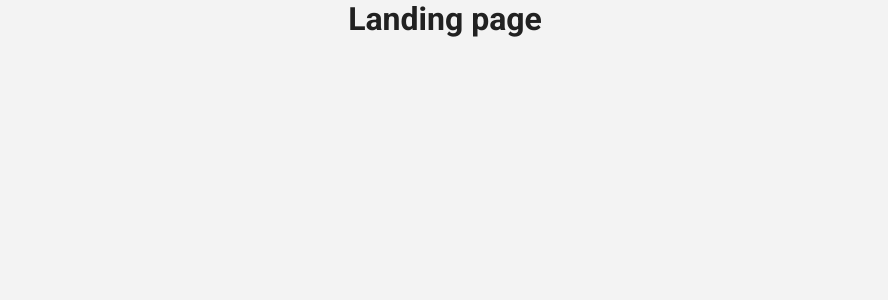
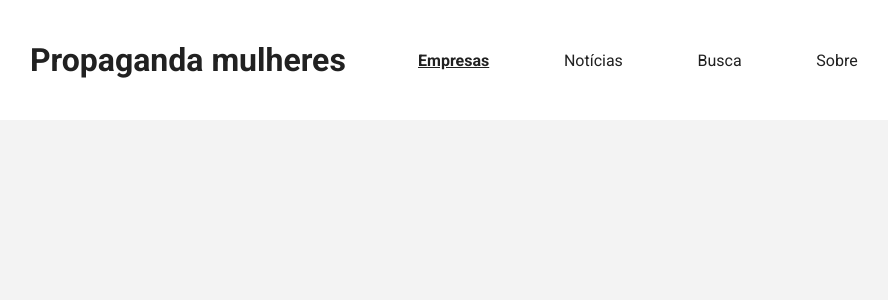
Before and after one commit to JuDCraide/Projeto-HackGrrrl, a React (Create React App) app: page / in a window 1280 px wide. Shown: the top 300 px of the page, without its empty margins (195-1083 px from the left). Built offline with nearby package versions, Linux system fonts and the light colour scheme.

Commit message:
feat: add a Header

```diff
--- /dev/null
+++ b/src/components/Header/index.js
@@ -0,0 +1,32 @@
+import React from 'react';
+import { NavLink } from 'react-router-dom';
+
+import { Container } from './styles';
+
+function Header() {
+  return <Container>
+    <div>
+      <h1>Propaganda mulheres</h1>
+
+      <ul>
+        <li>
+          <NavLink activeStyle={{
+            fontWeight: 700,
+            textDecoration: "underline"
+          }} to="/">Empresas</NavLink>
+        </li>
+        <li>
+          <NavLink to="/news">Notícias</NavLink>
+        </li>
+        <li>
+          <NavLink to="/search">Busca</NavLink>
+        </li>
+        <li>
+          <NavLink to="/about">Sobre</NavLink>
+        </li>
+      </ul>
+    </div>
+  </Container>;
+};
+
+export default Header;
--- /dev/null
+++ b/src/components/Header/styles.js
@@ -0,0 +1,43 @@
+import styled from 'styled-components';
+
+export const Container = styled.header`
+  background-color: #fff;
+  height: 120px;
+  width:100%;
+  display: flex;
+  align-items: center;
+  justify-content:center;
+
+
+  div{
+    height:100%;
+    width:100%;
+    max-width:900px;
+    display: flex;
+    align-items: center;
+    justify-content: space-between;
+    flex-wrap: wrap;
+    margin: 0 36px;
+  }
+
+  h1{
+    flex:3;
+    text-align: center;
+    min-width: max-content;
+  }
+
+  ul{
+    display:flex;
+    flex:4;
+    justify-content:space-around;
+  }
+
+  li{
+    list-style-type:none;
+    padding: 0px 10px;
+    a{
+      color: inherit;
+      text-decoration: none;
+      }
+  }
+`;
--- a/src/pages/Landing/index.js
+++ b/src/pages/Landing/index.js
@@ -1,11 +1,12 @@
 import React from 'react';
+import Header from '../../components/Header';
 
 import { Container } from './styles';
 
 export default function Landing() {
   return (
     <Container>
-      <h1>Landing page</h1>
+      <Header/>
     </Container>
 
   )
--- a/src/pages/Landing/styles.js
+++ b/src/pages/Landing/styles.js
@@ -5,4 +5,5 @@ export const Container = styled.div`
     display: flex;
     align-items: flex-start;
     justify-content: space-evenly;
+    flex-direction: column;
 `;
```
